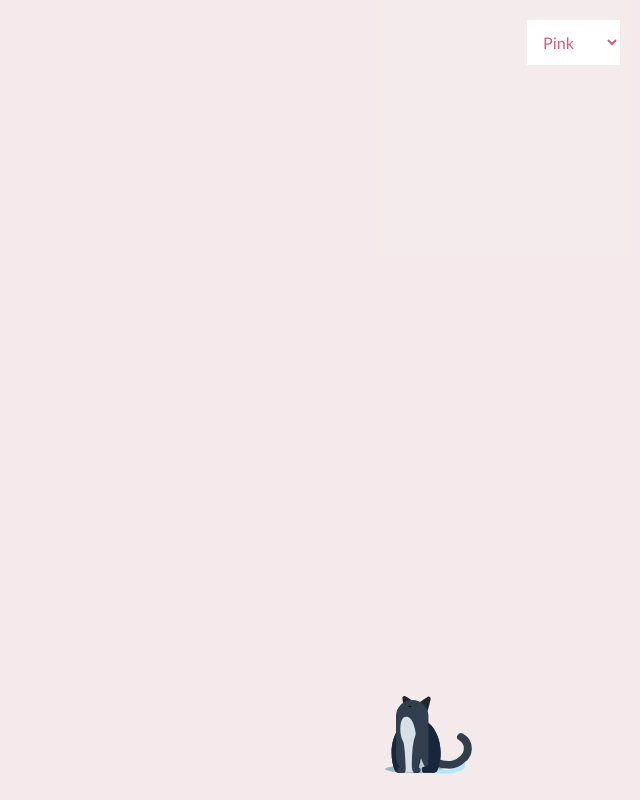
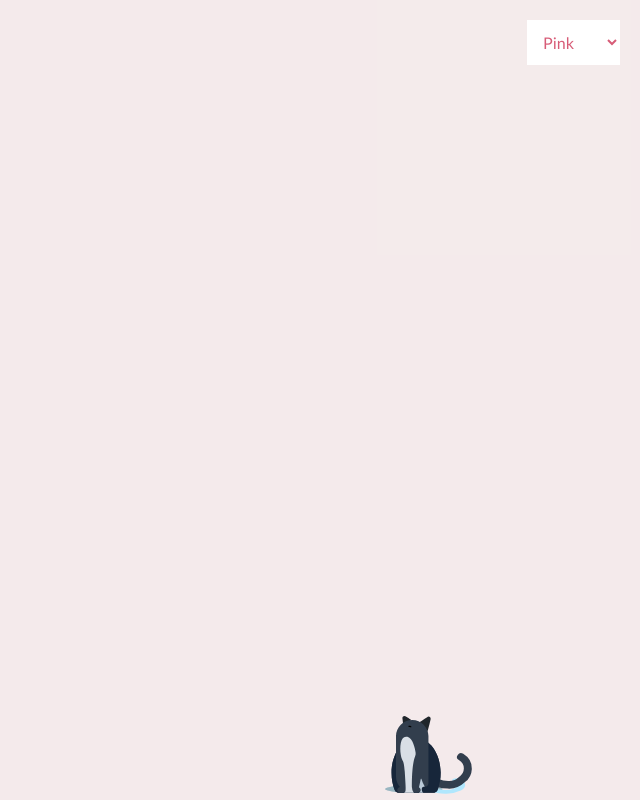
Before and after one commit to BrangB/Cupidy-Dating-App, a React (Vite) app: page /collect-data in a window 1280 px wide. Shown: the whole page, without its empty margins (640-1280 px from the left). Built offline with nearby package versions, Linux system fonts and the light colour scheme.

Commit message:
fix cat error

```diff
--- a/src/animations/animateIcons/Cat.jsx
+++ b/src/animations/animateIcons/Cat.jsx
@@ -4,7 +4,7 @@ import cat from '../../lotties/cat.json'
 
 const Cat = () => {
     return (
-        <div style={{ width: '200px'}} className='flex items-center justify-center absolute bottom-0 right-5 md:right-32'>
+        <div className='w-[200px] flex items-center justify-center absolute -bottom-5 right-5 md:right-32'>
           <Lottie
             animationData={cat}
             className="flex justify-center items-center"
--- a/src/pages/CollectUserData.jsx
+++ b/src/pages/CollectUserData.jsx
@@ -11,7 +11,7 @@ import Cat from '../animations/animateIcons/Cat';
 
 const CollectUserData = () => {
   return (
-    <div className='w-full flex items-center justify-center flex-col bg-[#1a1a1a0a]'>
+    <div className='w-full relative flex items-center justify-center flex-col bg-[#1a1a1a0a]'>
       <Routes>
         <Route path='welcome' element={<Info />} />
         <Route path="main-info" element={<MainInfo />} />
@@ -19,7 +19,7 @@ const CollectUserData = () => {
         <Route path="gender" element={<Gender />} />
       </Routes>
       <ThemeToggle />
-      <Cat />
+      <Cat/>
     </div>
   );
 };
--- a/src/routes/RoutePath.jsx
+++ b/src/routes/RoutePath.jsx
@@ -9,8 +9,6 @@ import Landing from '../pages/Landing';
 import SignUp from '../pages/SignUp';
 import PrivacyPolicy from '../pages/PrivacyPolicy';
 import CollectUserData from '../pages/CollectUserData';
-import Interest from '../components/collectData/Interest';
-import Gender from '../components/collectData/Gender';
 
 const RoutePath = () => {
   return (
@@ -21,10 +19,6 @@ const RoutePath = () => {
       <Route path='/about' element={<Authentication><About /></Authentication>} />
       <Route path='/' element={<Landing />} />
       <Route path='/setting' element={<Authentication><Settings /></Authentication>} />
-      {/* <Route path='/collect-data'>
-        <Route path='interest' element={<Interest />} />
-        <Route path='gender' element={<Gender />} />
-      </Route> */}
       <Route path='/collect-data/*' element={<CollectUserData />} />
       <Route path='/policy' element={<PrivacyPolicy />} />
     </Routes>
```
